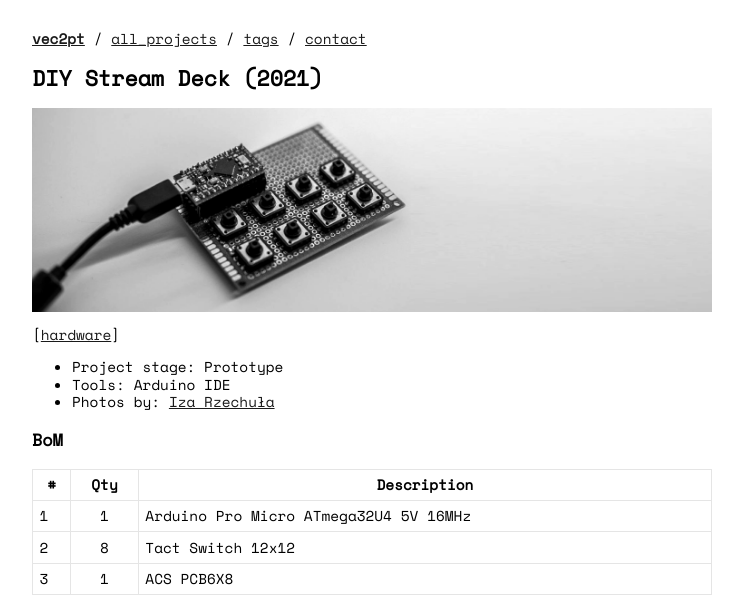
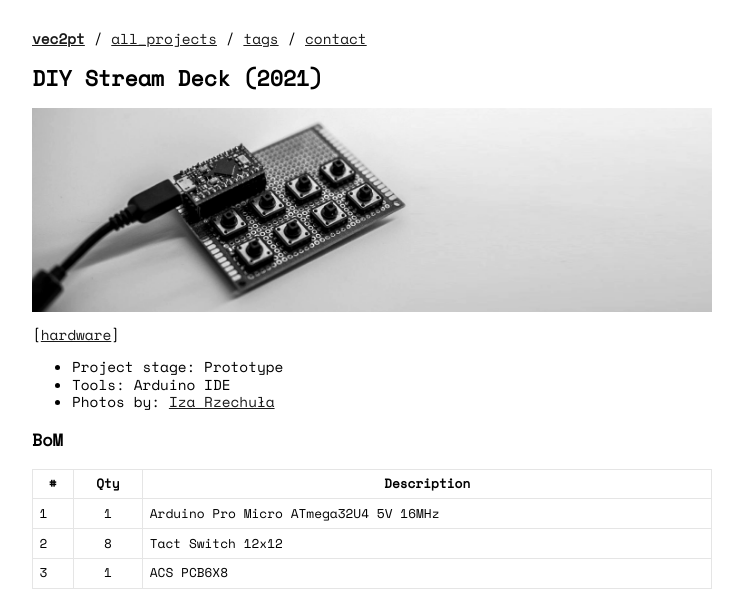
Before and after one commit to vec2pt/vec2pt.github.io, a Jekyll site: the page built from _posts/2021-11-17-streamdeck.md, in a window 1280 px wide. Shown: the top 609 px of the page, without its empty margins (268-1011 px from the left). Built offline with Jekyll 4.4.1, drawn with Linux system fonts in a browser that asks for light colours; nearby versions of some CDN libraries; some of the changed text lies outside the part shown.

Commit message:
font-size update

```diff
--- a/_sass/base.scss
+++ b/_sass/base.scss
@@ -71,11 +71,15 @@ td {
   border: thin solid $grey0Color;
   border-collapse: collapse;
   padding: 0.4rem;
+  font-size: 0.8rem;
+  line-height: 1rem;
 }
 
 
 code {
   background: #f2f2f2;
+  font-size: 0.75rem;
+  line-height: 0.95rem;
 }
 
 div.highlighter-rouge code {
```
